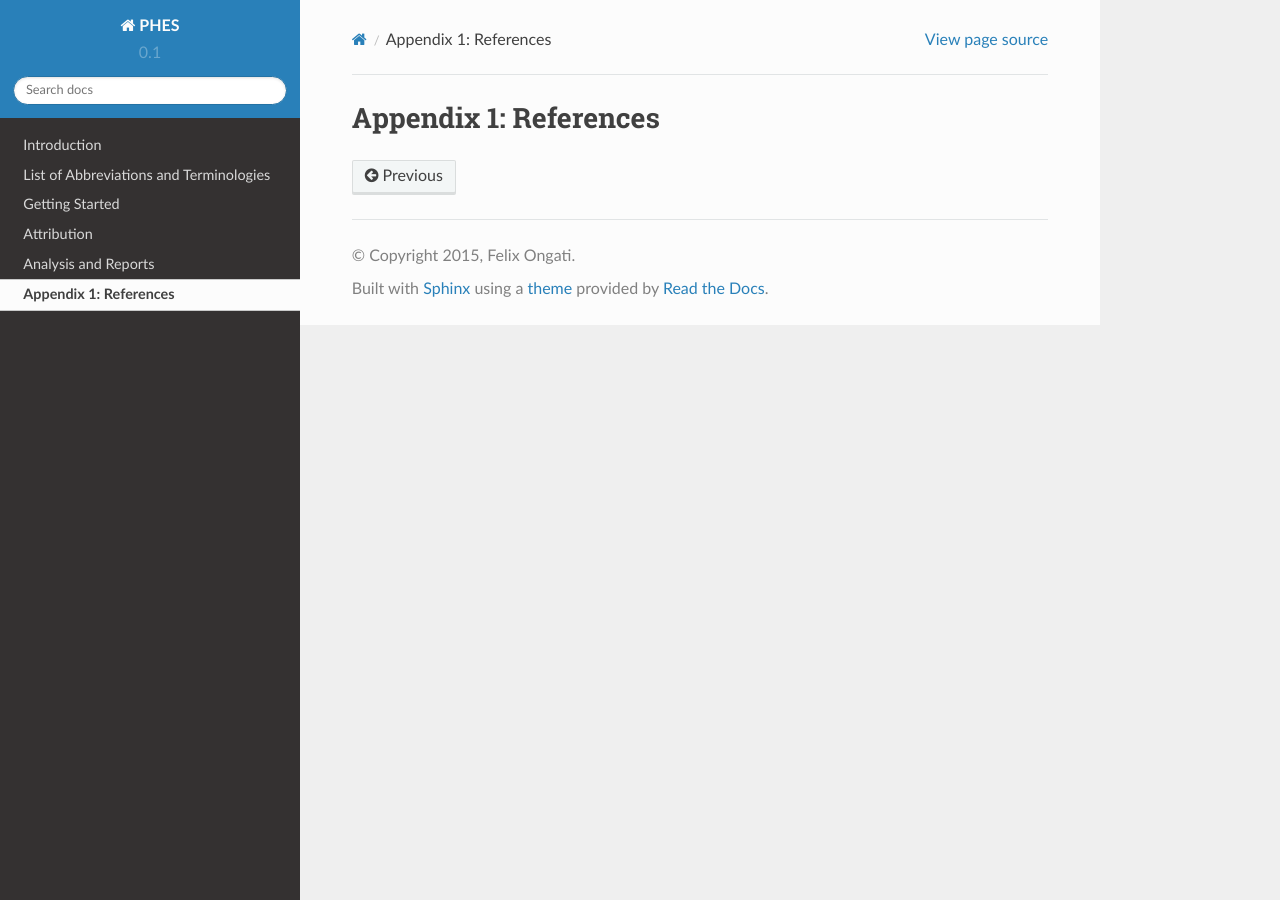
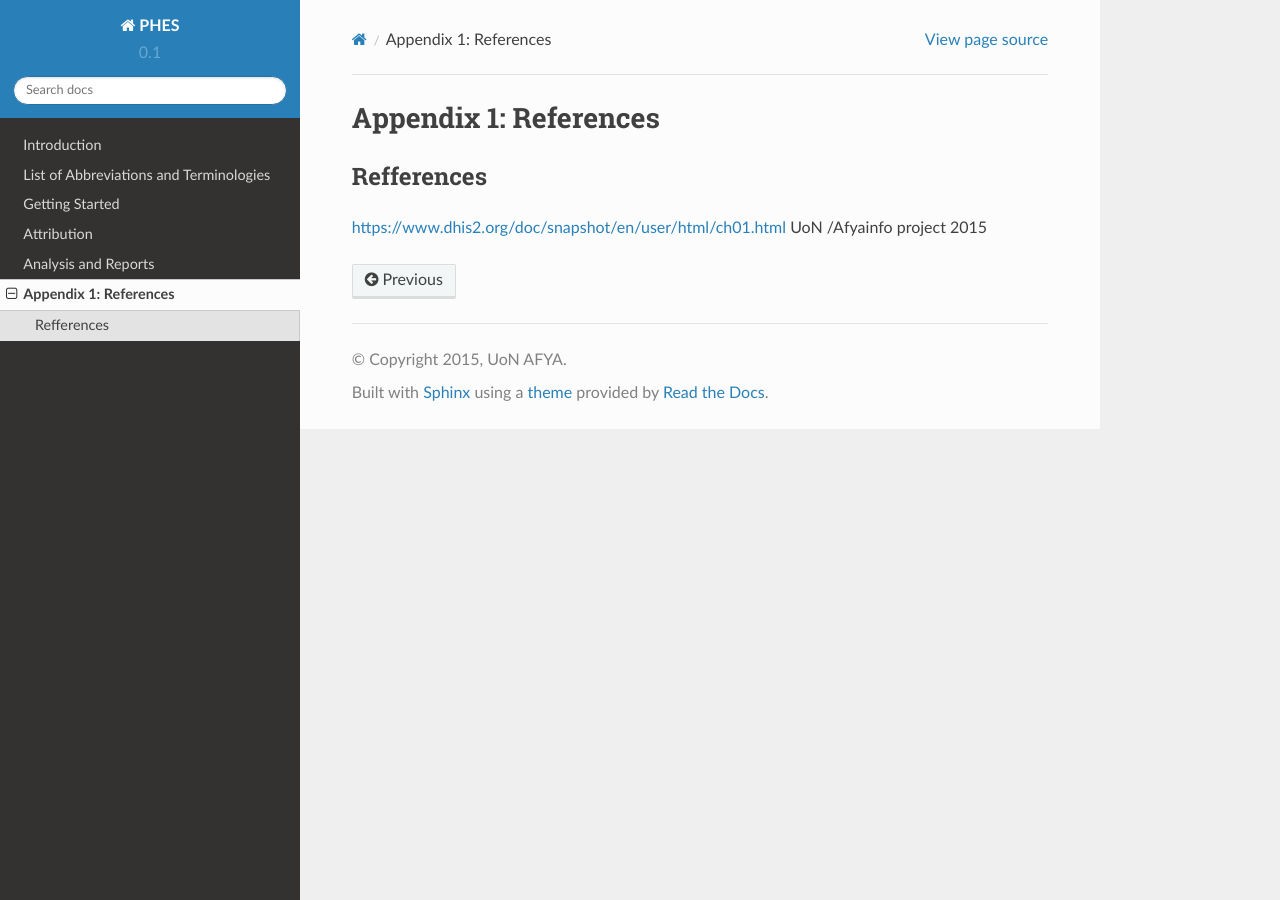
Before and after one commit to FelixOngati/phes-docs, a Sphinx documentation site: the page built from docs/conclusion.rst, in a window 1280 px wide. Built offline with Sphinx 7.4.7 and the Read the Docs theme 2.0.0, drawn with Linux system fonts in a browser that asks for light colours.

Commit message:
changed copyright info

```diff
--- a/docs/conclusion.rst
+++ b/docs/conclusion.rst
@@ -1,2 +1,6 @@
 Appendix 1: References
 ======================
+Refferences
+------------
+https://www.dhis2.org/doc/snapshot/en/user/html/ch01.html
+UoN /Afyainfo project 2015
--- a/docs/conf.py
+++ b/docs/conf.py
@@ -51,7 +51,7 @@ master_doc = 'index'
 
 # General information about the project.
 project = 'PHES'
-copyright = '2015, Felix Ongati'
+copyright = '2015, UoN AFYA'
 author = 'Felix Ongati'
 
 # The version info for the project you're documenting, acts as replacement for
```
Also changed, not shown: 11 other files.
